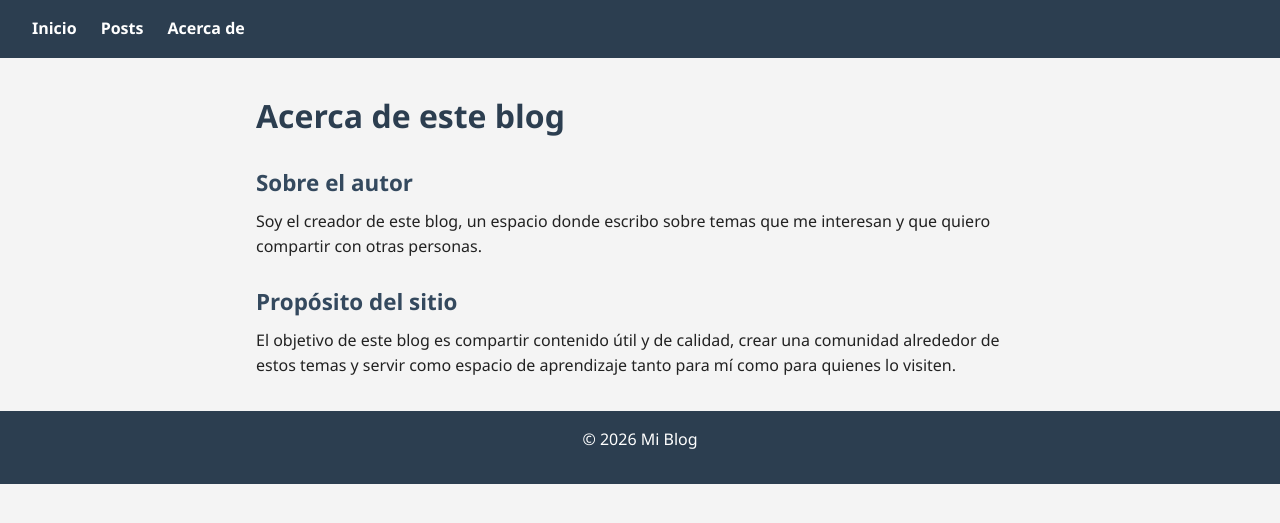
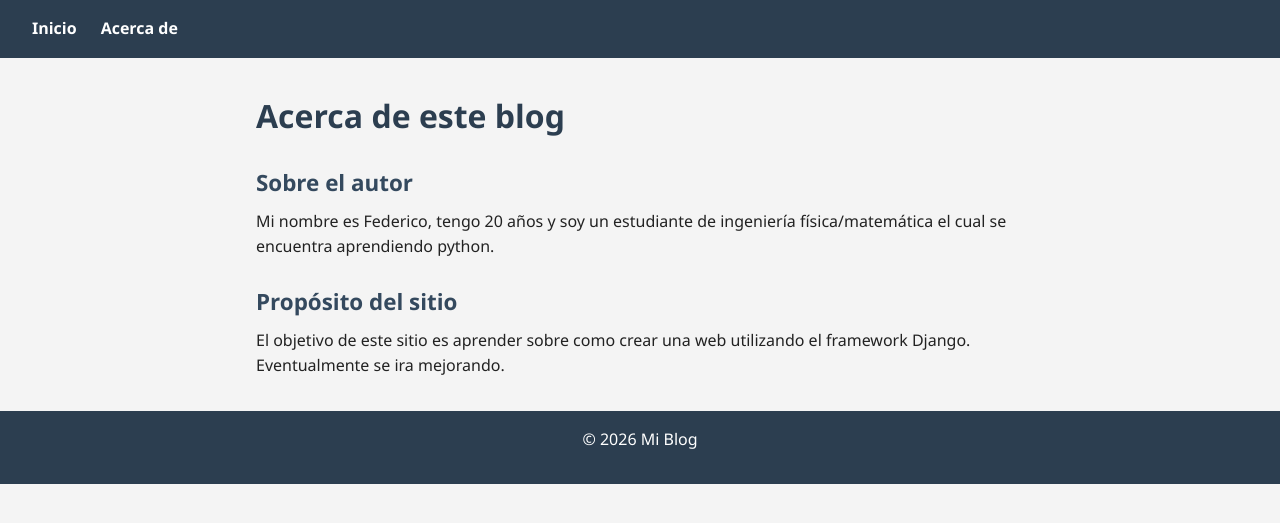
Before and after one commit to fedeeelpz/Preentrega7-coder, a Django app: template posts/templates/posts/acerca.html in a window 1280 px wide. Shown: the top 523 px of the page. Run offline with Django 5.2, Linux system fonts and the light colour scheme; the template is opened without the code that fills it, so the values that code supplies are empty.

Commit message:
Implementación de templates y CSS

```diff
--- a/blog_project/urls.py
+++ b/blog_project/urls.py
@@ -19,5 +19,5 @@ from django.urls import path, include
 
 urlpatterns = [
     path('admin/', admin.site.urls),
-    path('posts/', include('posts.urls')),
+    path('', include('posts.urls')),
 ]
--- a/posts/templates/posts/acerca.html
+++ b/posts/templates/posts/acerca.html
@@ -7,14 +7,12 @@
 
     <h2>Sobre el autor</h2>
     <p>
-        Soy el creador de este blog, un espacio donde escribo sobre
-        temas que me interesan y que quiero compartir con otras personas.
+        Mi nombre es Federico, tengo 20 años y soy un estudiante de ingeniería física/matemática el cual se encuentra aprendiendo python.
     </p>
 
     <h2>Propósito del sitio</h2>
     <p>
-        El objetivo de este blog es compartir contenido útil y de calidad,
-        crear una comunidad alrededor de estos temas y servir como
-        espacio de aprendizaje tanto para mí como para quienes lo visiten.
+        El objetivo de este sitio es aprender sobre como crear una web utilizando el framework Django.
+        Eventualmente se ira mejorando.
     </p>
 {% endblock %}
--- a/posts/templates/posts/base.html
+++ b/posts/templates/posts/base.html
@@ -13,7 +13,6 @@
         <nav>
             <ul>
                 <li><a href="{% url 'inicio' %}">Inicio</a></li>
-                <li><a href="{% url 'lista_posts' %}">Posts</a></li>
                 <li><a href="{% url 'acerca' %}">Acerca de</a></li>
             </ul>
         </nav>
```
Also changed, not shown: posts/templates/posts/inicio.html (+5 -4 lines).
